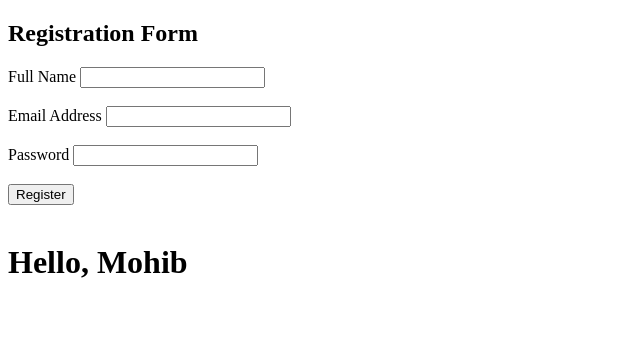
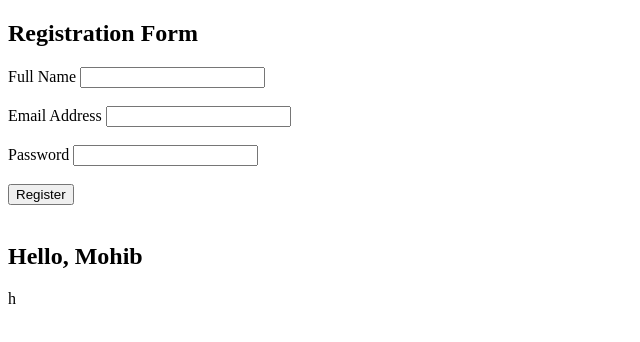
Before and after one commit to Mohib1490/Module-06_Git_Hub_Project, a plain HTML site: page index.html in a window 1280 px wide. Shown: the whole page, without its empty margins (0-640 px from the left). Drawn offline with Linux system fonts and the light colour scheme.

Commit message:
Update index.html

```diff
--- a/index.html
+++ b/index.html
@@ -33,7 +33,8 @@
             <button type="submit">Register</button>
             <br>
             <br>
-            <h1> Hello, Mohib</h1>
+            <h2> Hello, Mohib</h2>
+            h
 
         </form>
     </div>
```
